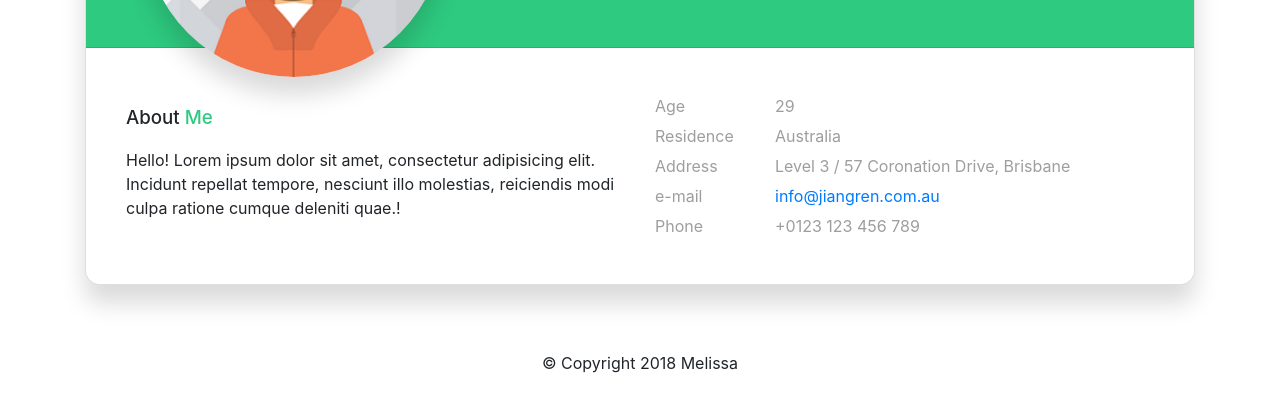
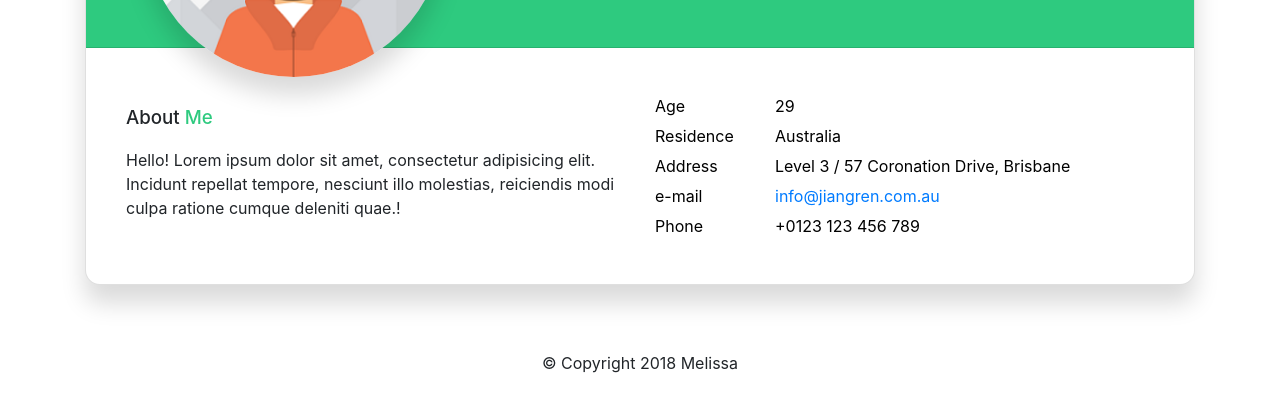
Before and after one commit to Melissaz/melissazhu.github.io, a plain HTML site: page index.html in a window 1280 px wide. Shown: the part 375-786 px from the top of the page. Drawn offline with nearby package versions, Linux system fonts and the light colour scheme.

Commit message:
all-done 3

```diff
--- a/public/css/main.css
+++ b/public/css/main.css
@@ -91,12 +91,12 @@ span{
 .info-list li .title {
     display: inline-block;
     min-width: 120px;
-    color:#9e9e9e;
+    color:black;
 }
 
 .info-list li .value {
     display: inline-block;
-    color: #9e9e9e;
+    color: black;
 }
 
 body > footer {
```
